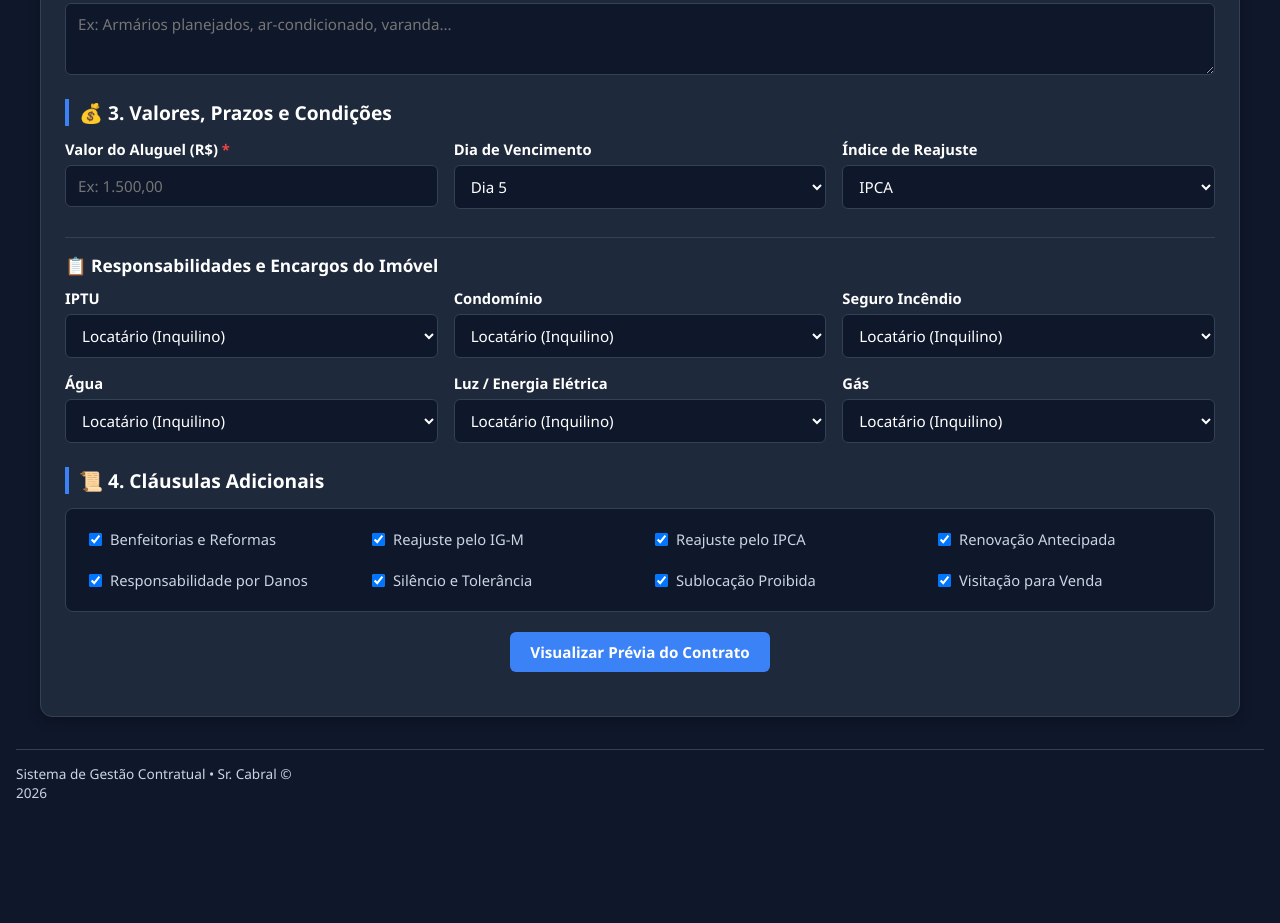
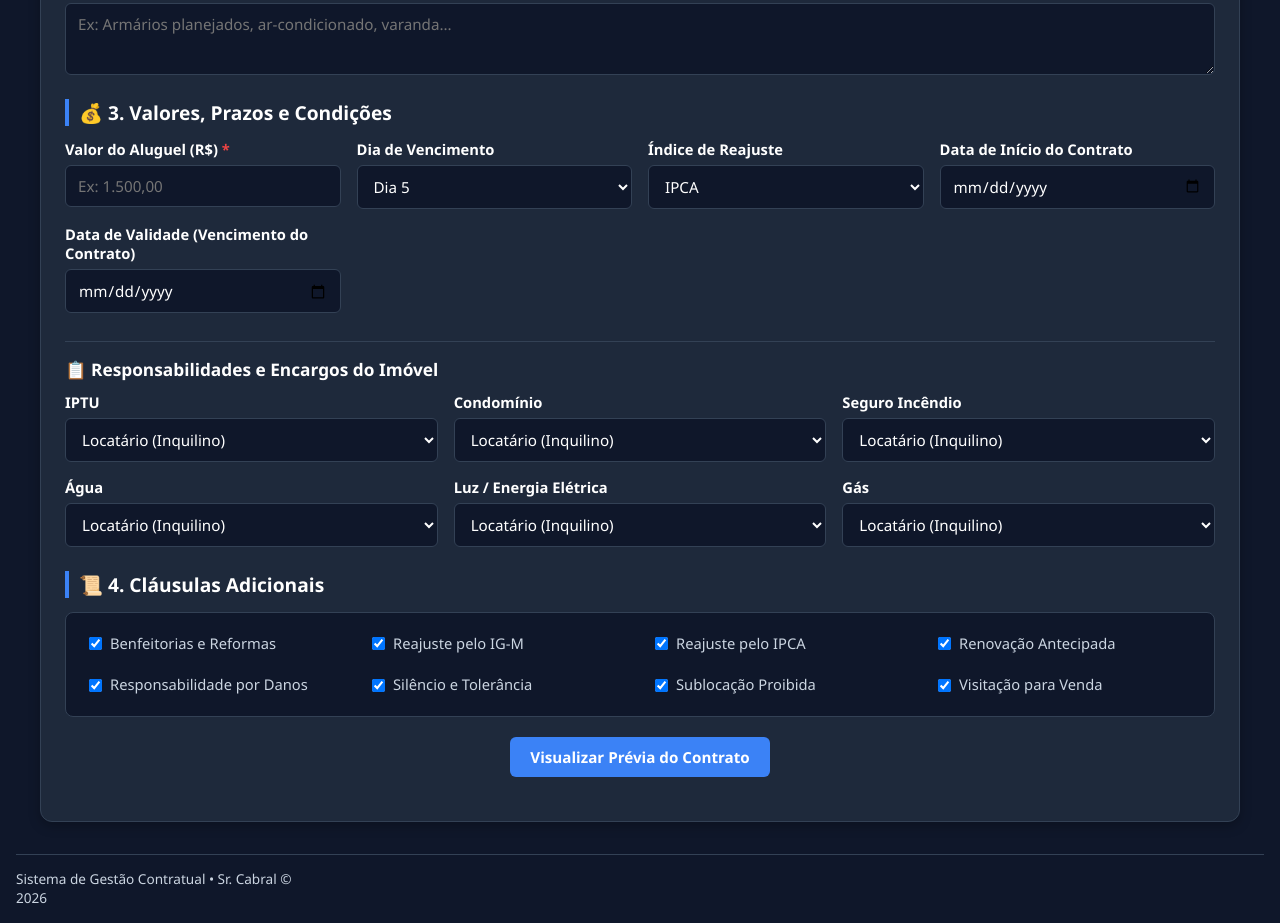
Before and after one commit to twoaseven/criador-contrato, a plain HTML site: page aluguel.html in a window 1280 px wide. Shown: the part 1699-2622 px from the top of the page. Before the commit the page ends 2517 px from the top, so only its background shows below. Drawn offline with nearby package versions, Linux system fonts and the light colour scheme; no server answers.

```diff
--- a/aluguel.html
+++ b/aluguel.html
@@ -331,6 +331,14 @@
                     <option value="IGP-M">IGP-M</option>
                 </select>
             </div>
+            <div class="form-group">
+                 <label for="dataInicio">Data de Início do Contrato</label>
+                 <input type="date" id="dataInicio" name="dataInicio">
+           </div>
+           <div class="form-group">
+                <label for="dataValidade">Data de Validade (Vencimento do Contrato)</label>
+                <input type="date" id="dataValidade" name="dataValidade">
+            </div>
         </div>
 
         <h3>📋 Responsabilidades e Encargos do Imóvel</h3>
```
